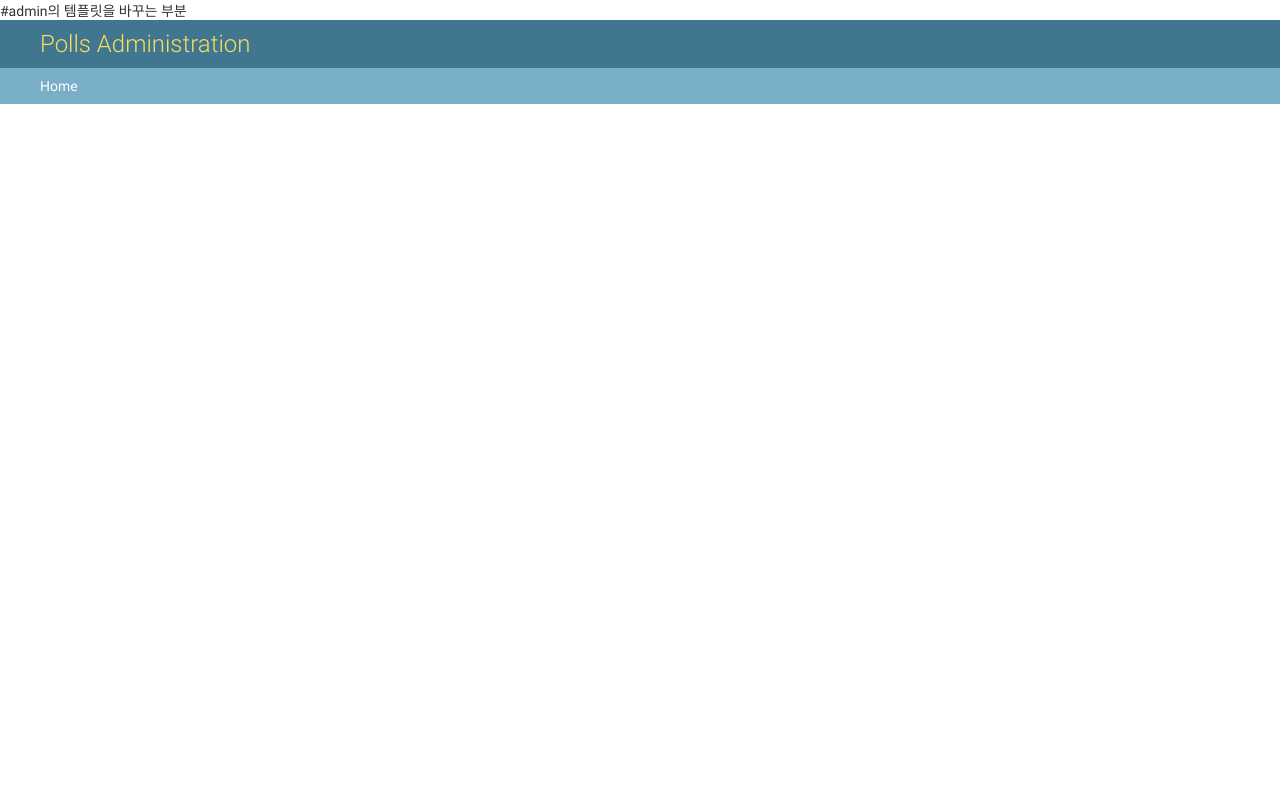
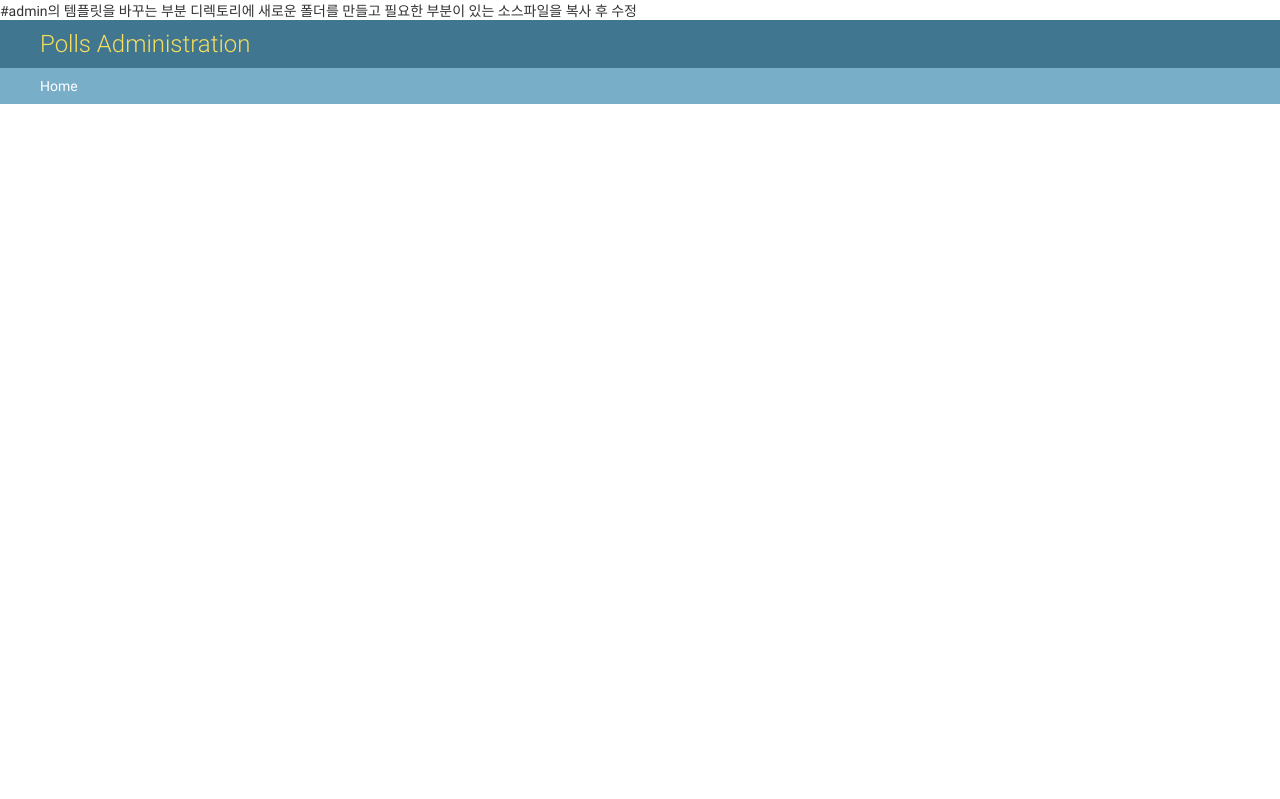
Before and after one commit to 2damny/mysite, a Django app: template templates/admin/base_site.html in a window 1280 px wide. Shown: the top 799 px of the page. Run offline with Django 3.2, Linux system fonts and the light colour scheme; the template is opened without the code that fills it, so the values that code supplies are empty.

```diff
--- a/templates/admin/base_site.html
+++ b/templates/admin/base_site.html
@@ -1,4 +1,4 @@
-#admin의 템플릿을 바꾸는 부분
+#admin의 템플릿을 바꾸는 부분 디렉토리에 새로운 폴더를 만들고 필요한 부분이 있는 소스파일을 복사 후 수정
 
 
 {% extends "admin/base.html" %}
```
